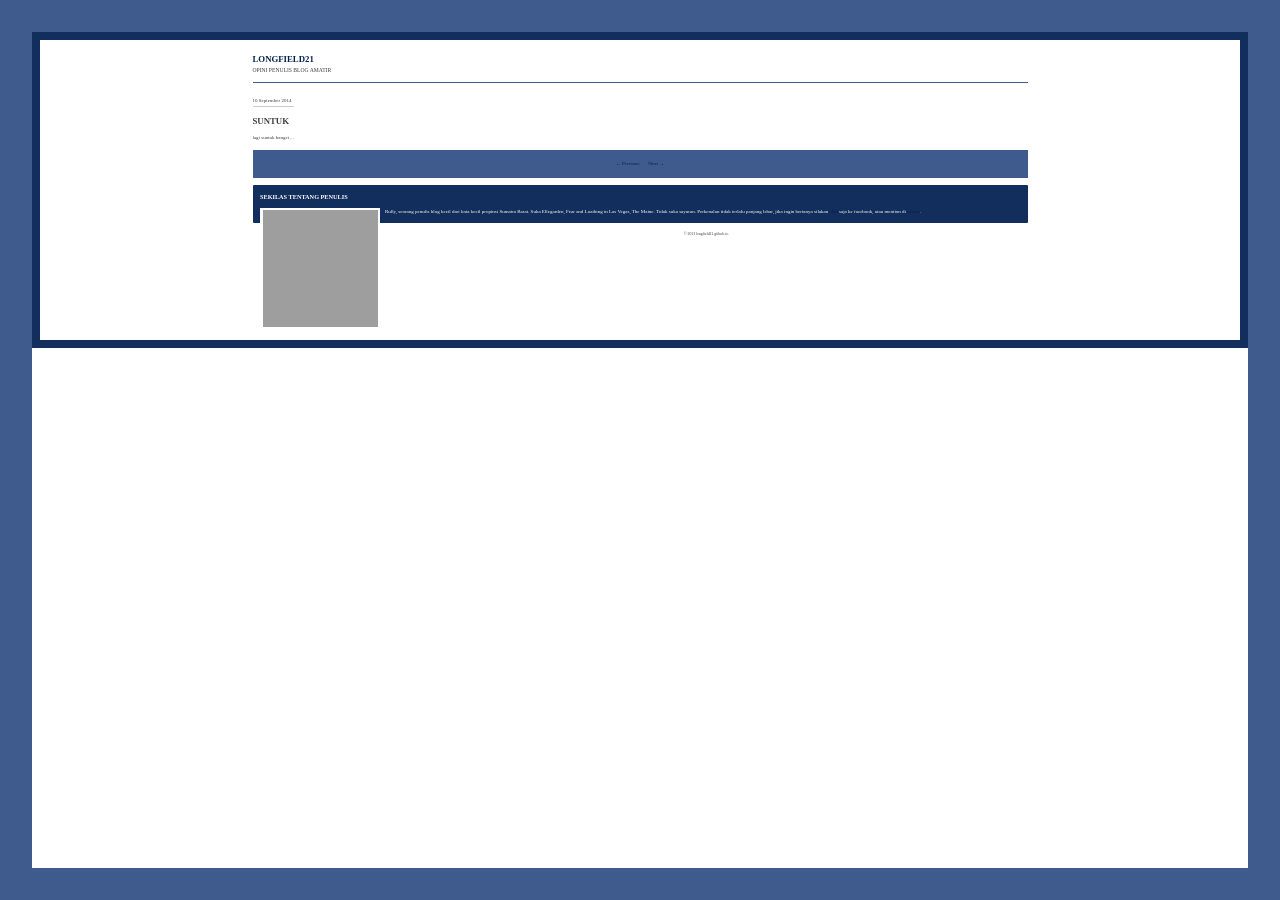
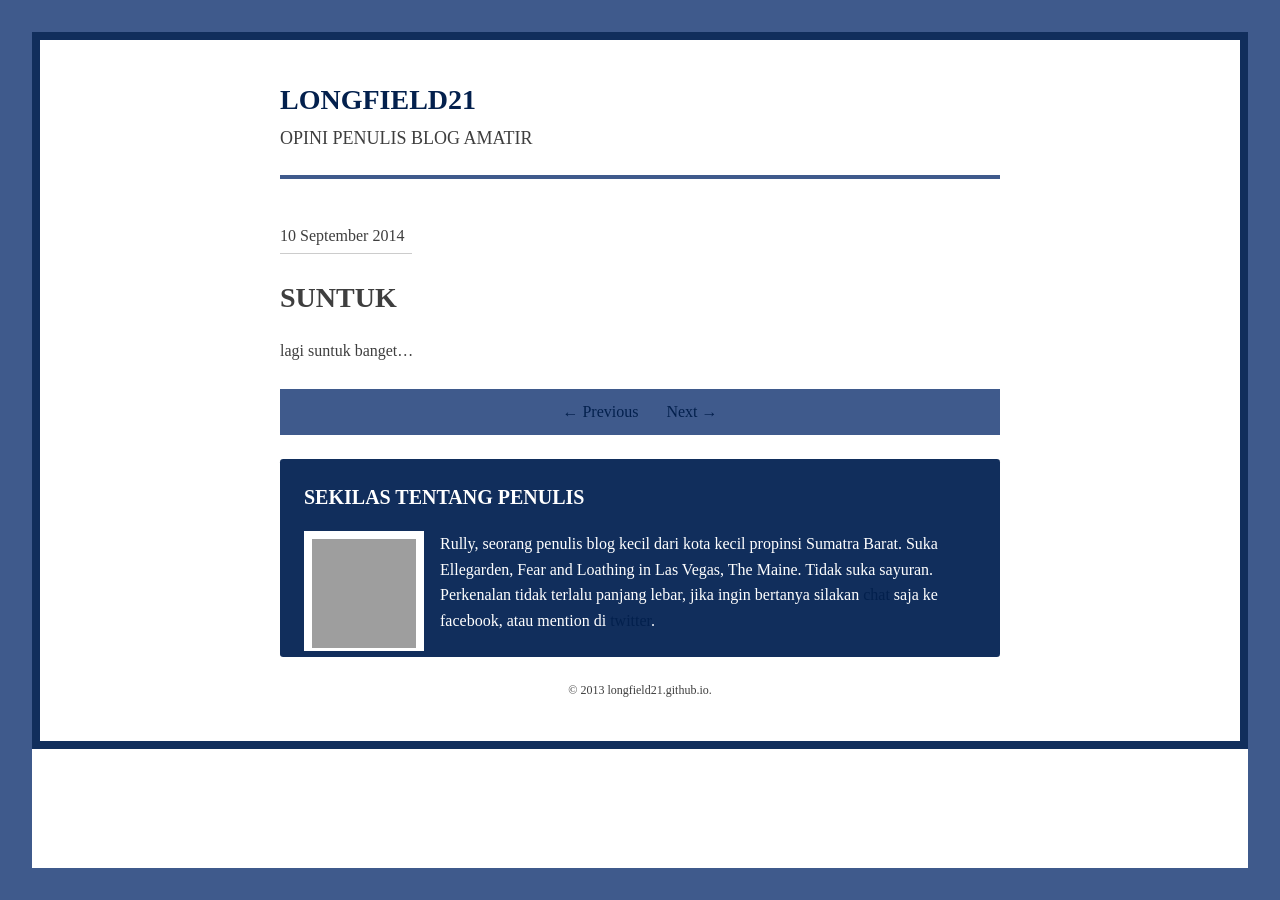
Before and after one commit to longfield21/longfield21.github.com, a Jekyll site: the page built from _posts/2016-02-27-suntuk.md, in a window 1280 px wide. Built offline with Jekyll 4.4.1, drawn with Linux system fonts in a browser that asks for light colours; some web fonts are replaced; Markdown is read by kramdown in place of the engine named in the settings; grey boxes are pictures that could not be loaded.

Commit message:
Update index.css

```diff
--- a/assets/css/index.css
+++ b/assets/css/index.css
@@ -127,7 +127,6 @@ span#pagination{cursor:not-allowed;}
 .island{padding:1em;word-wrap:break-word;border-radius:.2em;}
 @media only screen and (min-width:44em){.island{padding:1.5em;}
 }
-body {font-size:5px;}
 .island p:last-of-type{margin-bottom:0;}
 .media{display:block;}
 .media_img{float:left;margin-right:1em;}
```
